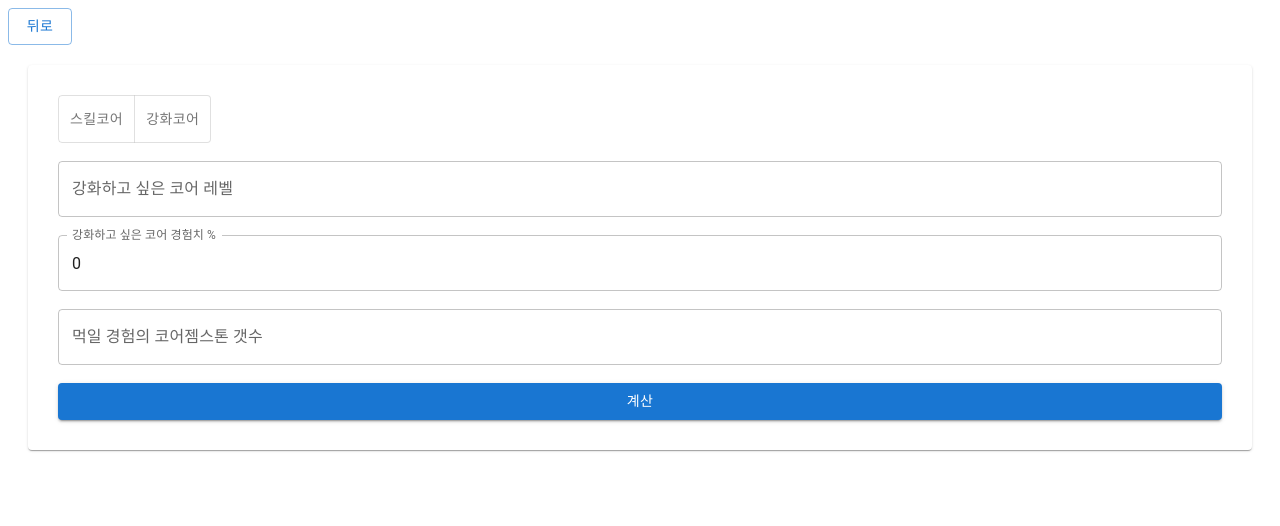
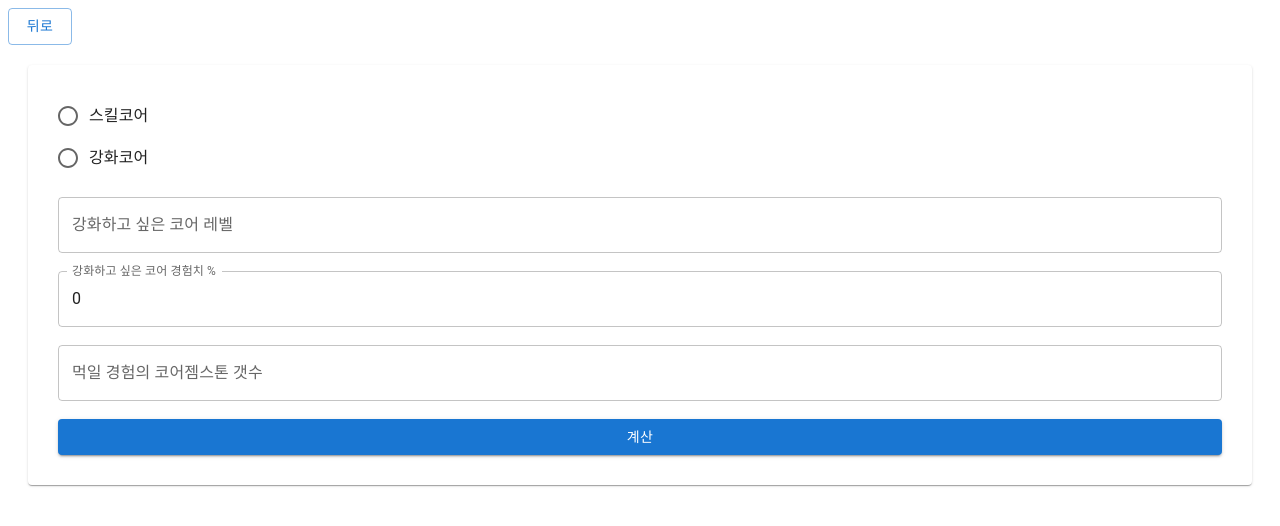
Before and after one commit to Octoping925/Octoping925.github.io, a Next.js app: page /exp-core-calc in a window 1280 px wide. Shown: the top 526 px of the page. Built offline with nearby package versions, Linux system fonts and the light colour scheme.

Commit message:
에러 수정

```diff
--- a/next.config.js
+++ b/next.config.js
@@ -2,7 +2,6 @@
 const nextConfig = {
   reactStrictMode: true,
   output: "export",
-  basePath: "/Octoping925.github.io",
 };
 
 module.exports = nextConfig;
--- a/pages/api/hello.ts
+++ /dev/null
@@ -1,13 +0,0 @@
-// Next.js API route support: https://nextjs.org/docs/api-routes/introduction
-import type { NextApiRequest, NextApiResponse } from 'next'
-
-type Data = {
-  name: string
-}
-
-export default function handler(
-  req: NextApiRequest,
-  res: NextApiResponse<Data>
-) {
-  res.status(200).json({ name: 'John Doe' })
-}
--- a/pages/exp-core-calc/index.tsx
+++ b/pages/exp-core-calc/index.tsx
@@ -13,6 +13,9 @@ import {
   ToggleButtonGroup,
   Button,
   Card,
+  RadioGroup,
+  FormControlLabel,
+  Radio,
 } from "@mui/material";
 
 type Input = {
@@ -48,20 +51,20 @@ const ExpCoreExpCalculator: NextPageWithLayout = () => {
           flexDirection: "column",
         }}
       >
-        <ToggleButtonGroup value={getValues("coreType")}>
-          <ToggleButton
+        <RadioGroup>
+          <FormControlLabel
             value="skill"
+            control={<Radio />}
+            label="스킬코어"
             onChange={() => setValue("coreType", "skill")}
-          >
-            스킬코어
-          </ToggleButton>
-          <ToggleButton
+          />
+          <FormControlLabel
             value="reinforce"
+            control={<Radio />}
+            label="강화코어"
             onChange={() => setValue("coreType", "reinforce")}
-          >
-            강화코어
-          </ToggleButton>
-        </ToggleButtonGroup>
+          />
+        </RadioGroup>
         <br />
         <TextField
           type="number"
@@ -109,6 +112,7 @@ function output({
   const expAmountArr =
     coreType === "skill" ? SKILL_CORE_EXP_ARR : REINFORCE_CORE_EXP_ARR;
 
+  debugger;
   const currentLevelAmountExp =
     expAmountArr[beforeCoreLevel + 1] - expAmountArr[beforeCoreLevel];
 
@@ -124,9 +128,11 @@ function output({
   );
 
   const afterCoreExpPercent =
-    ((exp - expAmountArr[afterCoreLevel]) /
-      (expAmountArr[afterCoreLevel + 1] - expAmountArr[afterCoreLevel])) *
-    100;
+    afterCoreLevel < 25
+      ? ((exp - expAmountArr[afterCoreLevel]) /
+          (expAmountArr[afterCoreLevel + 1] - expAmountArr[afterCoreLevel])) *
+        100
+      : 0;
 
   return { afterCoreExpPercent, afterCoreLevel };
 }
```
Also changed, not shown: pages/core-calc/index.tsx (+13 -10 lines).
